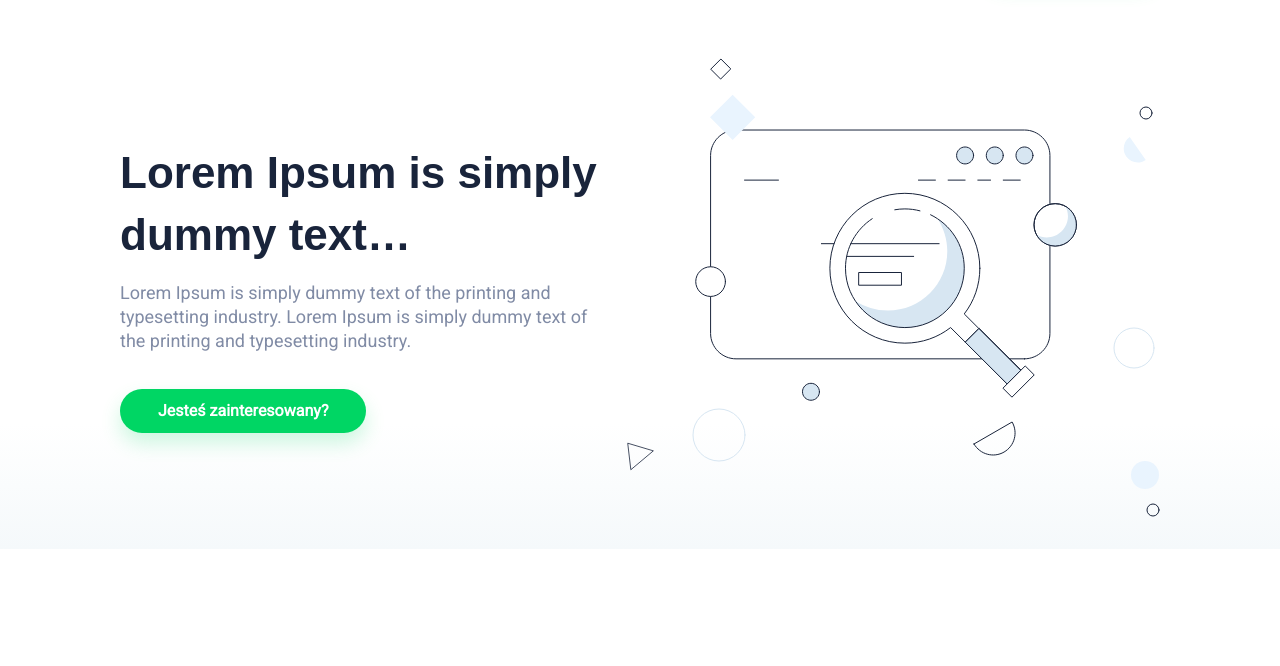
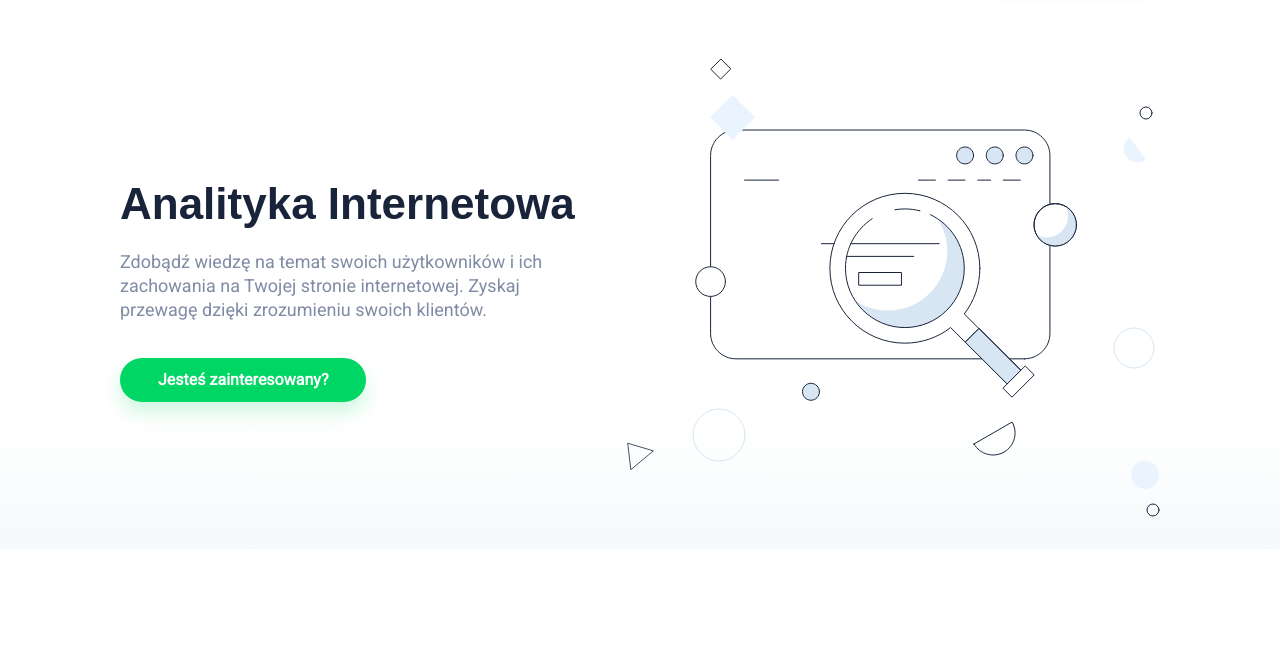
Before and after one commit to m-heyda/yupi-there, a Gatsby site: page /analityka in a window 1280 px wide. Shown: the part 84-750 px from the top of the page. Built offline with nearby package versions, Linux system fonts and the light colour scheme; Gatsby itself is replaced by a stand-in of ours; a web font is replaced by a local one.

Commit message:
Update Analityka page header text

```diff
--- a/src/pages/analityka/index.js
+++ b/src/pages/analityka/index.js
@@ -19,9 +19,8 @@ import heroBg from '../../assets/filterBackground.svg';
 import analyticBg from '../../assets/analytic.svg';
 
 const header = {
-  title: 'Lorem Ipsum is simply dummy text…',
-  content: `
-    Lorem Ipsum is simply dummy text of the printing and typesetting industry. Lorem Ipsum is simply dummy text of the printing and typesetting industry.`,
+  title: 'Analityka Internetowa',
+  content: `Zdobądź wiedzę na temat swoich użytkowników i ich zachowania na Twojej stronie internetowej. Zyskaj przewagę dzięki zrozumieniu swoich klientów.`,
   ctaLabel: 'Jesteś zainteresowany?',
   image: analyticBg,
 };
```
